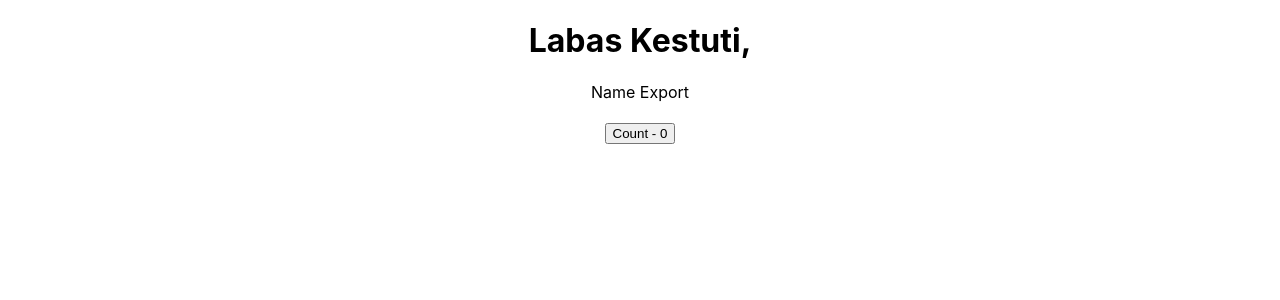
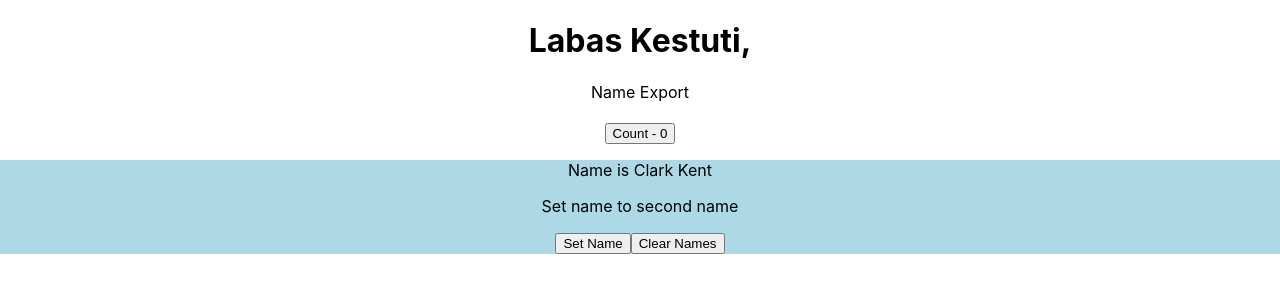
Before and after one commit to KurKestutis/First-Steps-in-React, a React (Create React App) app: page / in a window 1280 px wide. Shown: the top 300 px of the page. Built offline with nearby package versions, Linux system fonts and the light colour scheme.

Commit message:
4 Mutating objects & arrays (setName)

```diff
--- a/src/App.js
+++ b/src/App.js
@@ -1,6 +1,7 @@
 import React, { Component } from "react";
 import {NameExport} from "./mistakes/NamedExport"
 import {Counter} from "./mistakes/Counter2"
+import {Name} from "./mistakes/Name"
 
 
 import "./App.css";
@@ -15,6 +16,7 @@ class App extends Component {
         <NameExport/>
         <br/>
         <Counter/>
+        <Name/>
       </div>
     );
   }
--- /dev/null
+++ b/src/mistakes/Name.js
@@ -0,0 +1,33 @@
+import React, { useState } from 'react';
+
+export const Name = () => {
+    const [name, setName] = useState ({
+        fname: 'Clark',
+        lname: 'Kent'
+    })
+
+    const changeName = () => {
+        setName ({
+            fname: "Third",
+            lname: "Fourth"
+        })
+    }
+
+    const clearNames = () => {
+        setName ({
+            fname: "",
+            lname: ""
+        })
+    }
+
+    return (
+        <div style={{backgroundColor: "lightblue"}}>
+            <p>
+                Name is {name.fname} {name.lname}
+            </p>
+            <p>Set name to second name</p>
+            <button onClick={changeName}>Set Name </button>
+            <button onClick={clearNames}>Clear Names</button>
+        </div>
+    )
+};
```
